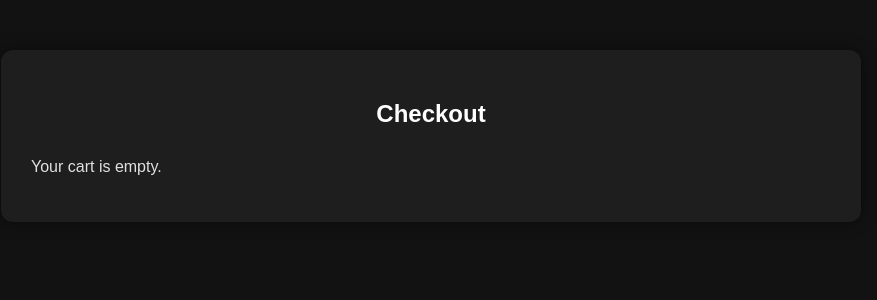
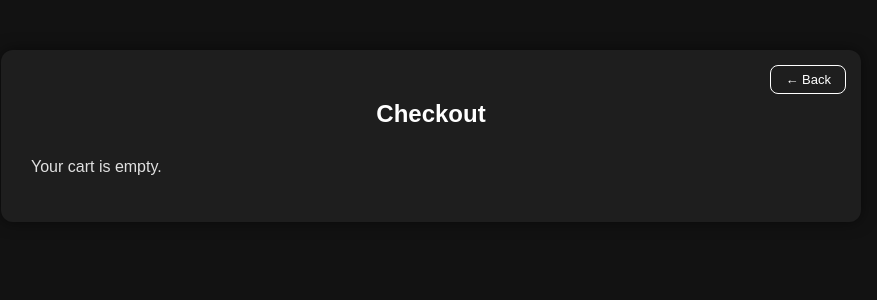
Before and after one commit to measuu/PineApple, a Django app: page /cart/checkout/ in a window 1280 px wide. Shown: the top 300 px of the page, without its empty margins (209-1086 px from the left). Run offline with Django 5.2, Linux system fonts and the light colour scheme; the visitor is signed in with stand-in values (Sample User, id 1); data comes from the database, SQL or seed files in the repository; data that the repository does not hold is empty.

Commit message:
Add button back for cart

```diff
--- a/cart/templates/cart/checkout.html
+++ b/cart/templates/cart/checkout.html
@@ -5,9 +5,14 @@
     <meta charset="UTF-8">
     <title>Checkout</title>
     <link rel="stylesheet" href="{% static 'core/cart.css' %}">
+    <link rel="stylesheet" href="{% static 'core/back.css' %}">
 </head>
 <body>
 <div class="checkout-container">
+    <a href="{% url 'home' %}" class="back">
+        ← Back
+    </a>
+
     <h2>Checkout</h2>
 
     {% if cart.items %}
--- /dev/null
+++ b/static/core/back.css
@@ -0,0 +1,26 @@
+.back {
+    position: absolute;
+    top: 15px;
+    right: 15px;
+
+    padding: 6px 14px;
+    font-size: 13px;
+
+    background-color: transparent;
+    border: 1px solid #fff;
+    color: #fff;
+    text-decoration: none;
+    border-radius: 8px;
+
+    transition: all 0.2s ease;
+}
+
+.back:hover {
+    background-color: #fff;
+    color: #000;
+    border-color: #fff;
+}
+
+.checkout-container {
+    position: relative;
+}
```
Also changed, not shown: media/products/Снимок_экрана_2026-02-08_125157.png (deleted), media/products/Снимок_экрана_2026-02-12_124237.png (added).
